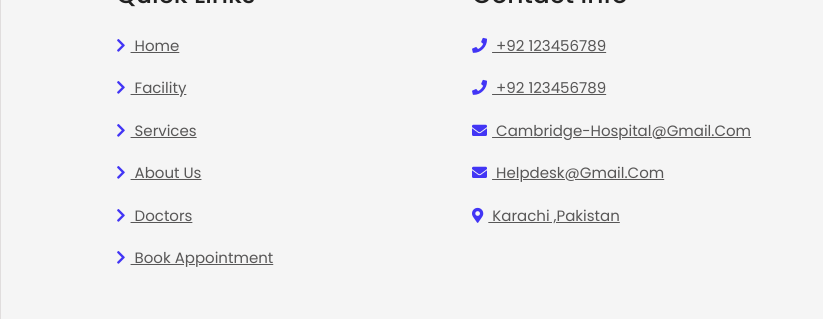
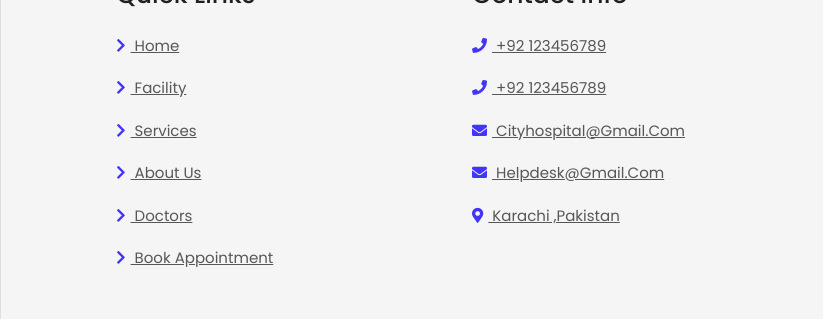
Before and after one commit to Hamza-Hanif-786/website1, a plain HTML site: page index.html in a window 1280 px wide. Shown: the part 5462-5781 px from the top of the page, 0-823 px from the left. Drawn offline with nearby package versions, Linux system fonts and the light colour scheme.

Commit message:
Update index.html

```diff
--- a/index.html
+++ b/index.html
@@ -925,7 +925,7 @@
             <h3>contact info</h3>
             <a href="#"> <i class="fas fa-phone"></i> +92 123456789 </a>
             <a href="#"> <i class="fas fa-phone"></i> +92 123456789 </a>
-            <a href="#"> <i class="fas fa-envelope"></i> cambridge-hospital@gmail.com </a>
+            <a href="#"> <i class="fas fa-envelope"></i> cityhospital@gmail.com </a>
             <a href="#"> <i class="fas fa-envelope"></i> helpdesk@gmail.com </a>
             <a href="#"> <i class="fas fa-map-marker-alt"></i> karachi ,pakistan </a>
         </div>
```
